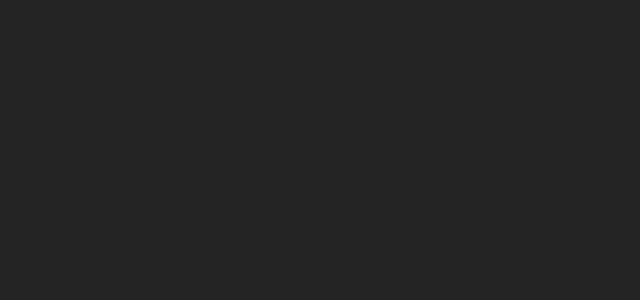
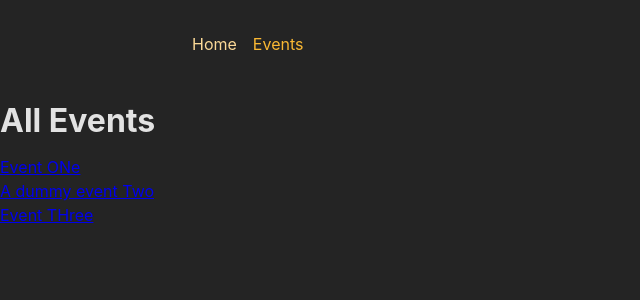
Before and after one commit to Omar-Elmoez/restaurant, a React (Vite) app: page /events in a window 1280 px wide. Shown: the top 300 px of the page, without its empty margins (0-640 px from the left). Built offline with nearby package versions, Linux system fonts and the light colour scheme.

Commit message:
Adding Routes

```diff
--- a/src/App.tsx
+++ b/src/App.tsx
@@ -1,4 +1,6 @@
 // Challenge / Exercise
+
+import Routes from "./routes";
 
 // 1. Add five new (dummy) page components (content can be simple <h1> elements)
 //    - HomePage
@@ -21,7 +23,7 @@
 // BONUS: Add another (nested) layout route that adds the <EventNavigation> component above all /events... page components
 
 function App() {
-  return <div></div>;
+  return <Routes />
 }
 
 export default App;
--- a/src/components/events-navigation/EventsNavigation.tsx
+++ b/src/components/events-navigation/EventsNavigation.tsx
@@ -1,3 +1,4 @@
+import { NavLink } from 'react-router-dom';
 import classes from './EventsNavigation.module.css';
 
 function EventsNavigation() {
@@ -6,10 +7,10 @@
       <nav>
         <ul className={classes.list}>
           <li>
-            <a href="/events">All Events</a>
+            <NavLink to="/events">All Events</NavLink>
           </li>
           <li>
-            <a href="/events/new">New Event</a>
+            <NavLink to="/events/new">New Event</NavLink>
           </li>
         </ul>
       </nav>
--- a/src/components/main-navigation/MainNavigation.tsx
+++ b/src/components/main-navigation/MainNavigation.tsx
@@ -1,4 +1,5 @@
-import classes from './MainNavigation.module.css';
+import { NavLink } from "react-router-dom";
+import classes from "./MainNavigation.module.css";
 
 function MainNavigation() {
   return (
@@ -6,10 +7,25 @@
       <nav>
         <ul className={classes.list}>
           <li>
-            <a>Home</a>
+            <NavLink
+              to="/"
+              className={({ isActive }) =>
+                isActive ? classes.active : undefined
+              }
+              end
+            >
+              Home
+            </NavLink>
           </li>
           <li>
-            <a>Events</a>
+            <NavLink
+              to="/events"
+              className={({ isActive }) =>
+                isActive ? classes.active : undefined
+              }
+            >
+              Events
+            </NavLink>
           </li>
         </ul>
       </nav>
--- /dev/null
+++ b/src/pages/EditEvent.tsx
@@ -0,0 +1,9 @@
+function EditEvent() {
+  return (
+    <div>
+      <h1>EditEvent</h1>
+    </div>
+  );
+}
+
+export default EditEvent;
--- /dev/null
+++ b/src/pages/EventDetails.tsx
@@ -0,0 +1,15 @@
+import { useParams } from "react-router-dom";
+
+function EventDetails() {
+
+  const { id } = useParams();
+
+  return (
+    <div>
+      <h1>EventDetails</h1>
+      <p>Event ID: {id}</p>
+    </div>
+  );
+}
+
+export default EventDetails;
--- /dev/null
+++ b/src/pages/Events.tsx
@@ -0,0 +1,48 @@
+import { Link } from "react-router-dom";
+
+function Events() {
+  const events = [
+    {
+      id: "e1",
+      title: "Event ONe",
+      date: "2023-04-2",
+      image:
+        "https://blog.hubspot.de/hubfs/Germany/Blog_images/Optimize_Marketing%20Events%20DACH%202021.jpg",
+      description:
+        "Join this amazing event and connect with fellow developers.",
+    },
+    {
+      id: "e2",
+      title: "A dummy event Two",
+      date: "2023-02-22",
+      image:
+        "https://blog.hubspot.de/hubfs/Germany/Blog_images/Optimize_Marketing%20Events%20DACH%202021.jpg",
+      description:
+        "Join this amazing event and connect with Fellow developers.",
+    },
+    {
+      id: "e3",
+      title: "Event THree",
+      date: "2023-07-06",
+      image:
+        "https://blog.hubspot.de/hubfs/Germany/Blog_images/Optimize_Marketing%20Events%20DACH%202021.jpg",
+      description:
+        "Join this amazing event and connect with Fellow developers.",
+    },
+  ];
+
+  return (
+    <div>
+      <h1>All Events</h1>
+      <ul>
+        {events.map((event) => (
+          <li key={event.id}>
+            <Link to= {`/events/${event.id}`}>{event.title}</Link>
+          </li>
+        ))}
+      </ul>
+    </div>
+  );
+}
+
+export default Events;
--- /dev/null
+++ b/src/pages/Home.tsx
@@ -0,0 +1,9 @@
+function Home() {
+  return (
+    <div>
+      <h1>Home</h1>
+    </div>
+  );
+}
+
+export default Home;
--- /dev/null
+++ b/src/pages/NewEvent.tsx
@@ -0,0 +1,9 @@
+function NewEvent() {
+  return (
+    <div>
+      <h1>Create a New ONe.</h1>
+    </div>
+  );
+}
+
+export default NewEvent;
--- /dev/null
+++ b/src/pages/index.ts
@@ -0,0 +1,8 @@
+import Home from "./Home";
+import Events from "./Events";
+import NewEvent from "./NewEvent";
+import EventDetails from "./EventDetails";
+import EditEvent from "./EditEvent";
+
+
+export { Home, Events, NewEvent, EventDetails, EditEvent };
--- /dev/null
+++ b/src/routes/EventsLayout.tsx
@@ -0,0 +1,15 @@
+import { Outlet } from "react-router-dom";
+import EventsNavigation from "../components/events-navigation/EventsNavigation";
+
+function EventsLayout() {
+  return (
+    <>
+      <EventsNavigation />
+      <main>
+        <Outlet />
+      </main>
+    </>
+  );
+}
+
+export default EventsLayout;
--- /dev/null
+++ b/src/routes/RootLayout.tsx
@@ -0,0 +1,15 @@
+import { Outlet } from "react-router-dom";
+import MainNavigation from "../components/main-navigation/MainNavigation";
+
+function RootLayout() {
+  return (
+    <>
+      <MainNavigation />
+      <main>
+        <Outlet />
+      </main>
+    </>
+  );
+}
+
+export default RootLayout;
--- /dev/null
+++ b/src/routes/index.tsx
@@ -0,0 +1,54 @@
+import { RouterProvider, createBrowserRouter } from "react-router-dom"
+import { EditEvent, EventDetails, Events, Home, NewEvent } from "../pages";
+import RootLayout from "./RootLayout";
+import EventsLayout from "./EventsLayout";
+
+const Routes = () => {
+
+  const MainRoutes = [
+    {
+      path: "/",
+      element: <RootLayout />,
+      children: [
+        {
+          path: "/",
+          element: <Home />
+        },
+        {
+          path: "/events",
+          element: <Events />
+        }
+      ]
+    }
+  ]
+
+  const EventsRoutes = [
+    {
+      path: "/",
+      element: <EventsLayout />,
+      children: [
+        {
+          path: "/events/:id",
+          element: <EventDetails />
+        },
+        {
+          path: "/events/new",
+          element: <NewEvent />
+        },
+        {
+          path: "/events/:id/edit",
+          element: <EditEvent />
+        }
+      ]
+    }
+  ]
+
+  const router = createBrowserRouter([
+    ...MainRoutes,
+    ...EventsRoutes
+  ]);
+
+  return <RouterProvider router={router} />
+}
+
+export default Routes
```
